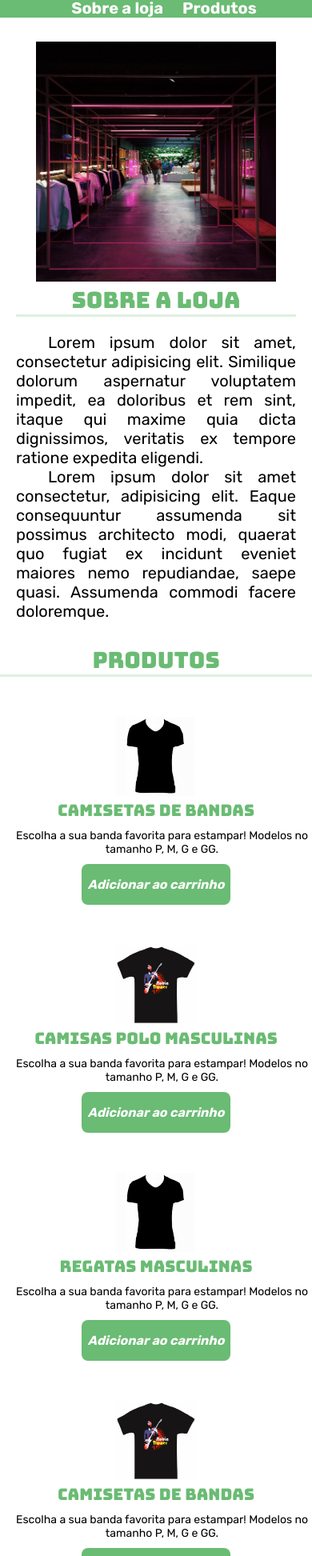
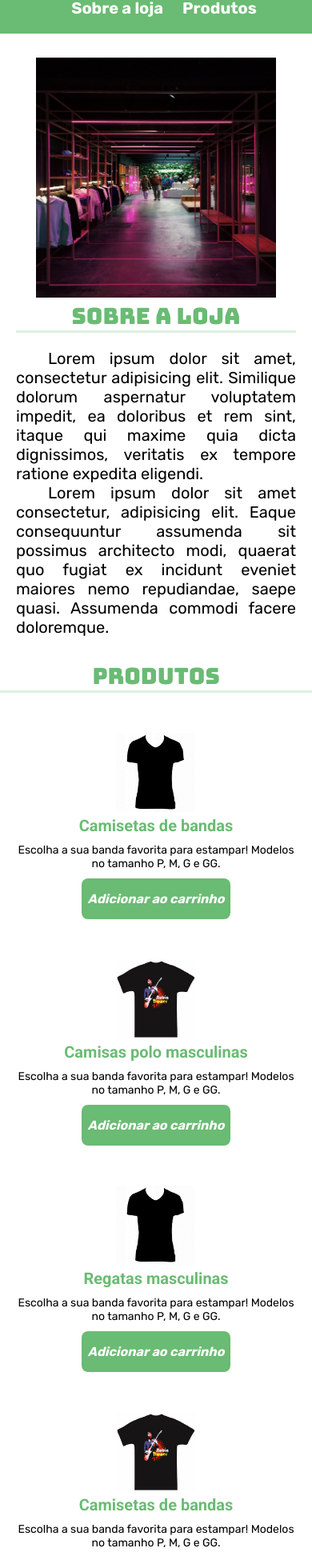
Before and after one commit to Ledondias/Layout_Responsivo_EBAC, a plain HTML site: page index.html in a window 390 px wide. Shown: the part 45-1990 px from the top of the page at 80% size. Drawn offline with Linux system fonts and the light colour scheme.

Commit message:
fix: corrigindo defeitos na aplicação do display grid nas media queries.

```diff
--- a/index.html
+++ b/index.html
@@ -42,25 +42,25 @@
         <div class="products-grid container">
             <div class="products">
                 <img src="./images/t-shirt-1.jpg" alt="Camiseta de banda">
-                <h3>Camisetas de bandas</h3>
+                <h3><span>Camisetas de bandas</span></h3>
                 <p>Escolha a sua banda favorita para estampar! Modelos no tamanho P, M, G e GG.</p>
                 <button type="button">Adicionar ao carrinho</button>
             </div>
             <div class="products">
                 <img src="./images/t-shirt-2.jpg" alt="Camiseta de banda">
-                <h3>Camisas polo masculinas</h3>
+                <h3><span>Camisas polo masculinas</span></h3>
                 <p>Escolha a sua banda favorita para estampar! Modelos no tamanho P, M, G e GG.</p>
                 <button type="button">Adicionar ao carrinho</button>
             </div>
             <div class="products">
                 <img src="./images/t-shirt-1.jpg" alt="Camiseta de banda">
-                <h3>Regatas masculinas</h3>
+                <h3><span>Regatas masculinas</span></h3>
                 <p>Escolha a sua banda favorita para estampar! Modelos no tamanho P, M, G e GG.</p>
                 <button type="button">Adicionar ao carrinho</button>
             </div>
             <div class="products">
                 <img src="./images/t-shirt-2.jpg" alt="Camiseta de banda">
-                <h3>Camisetas de bandas</h3>
+                <h3><span>Camisetas de bandas</span></h3>
                 <p>Escolha a sua banda favorita para estampar! Modelos no tamanho P, M, G e GG.</p>
                 <button type="button">Adicionar ao carrinho</button>
             </div>
--- a/main.css
+++ b/main.css
@@ -6,14 +6,12 @@
     font-family: 'Rubik', sans-serif;
 }
 .about-grid{
-    display: grid;
-    grid-template-columns: repeat(2, 47%);
-    gap: 6%;
+    display: grid !important;
+    grid-template-columns: 40% 60%;
 }
 .products-grid{
-    display: grid;
-    grid-template-columns: repeat(4, 24%);
-    gap: 4%;
+    display: grid !important;
+    grid-template-columns: repeat(4, 24.75%);
 }
 .container{
     max-width: 1024px;
@@ -90,15 +88,14 @@ header ul li a:hover{
 .products{
     text-align: center;
 }
-.products h3{
-    font-family: 'Bungee', cursive;
-    font-weight: normal;
+.products span{
+    font-family: 'Roboto', cursive;
+    font-weight: bold;
     color: #5ab464e6;
     margin-bottom: 10px;
 }
 .products p{
-    margin-left: 15px;
-    margin-bottom: 10px;
+    margin: 10px 15px;
     font-size: 14px;
 }
 .products button{
@@ -133,11 +130,14 @@ footer{
         font-size: 20px;
     }
     header .container, #about .container, #products-section .container{
-        display: block;
+        display: block !important;
         flex-direction: column;
         text-align: center;
     }
-    h2{
+    header .container ul{
+        padding-bottom: 20px;
+    }
+    section h2{
         font-size: 28px;
         text-align: center;
     }
@@ -183,7 +183,7 @@ footer{
         height: 400px;
     }
     #about .container{
-        display: block;
+        display: block !important;
         flex-direction: column;
         text-align: center;
     }
@@ -193,10 +193,13 @@ footer{
         margin: 0 30px 0px 30px;
     }
     #products-section{
+        flex-direction: column;
         padding: 20px;
     }
+    .products{
+        margin: 20px 0px 20px 0px;
+    }
     .products-grid{
-        grid-template-columns: repeat(2, 40%);
-        gap: 4%;
+        grid-template-columns: repeat(2, 49%);
     }
 }
```
